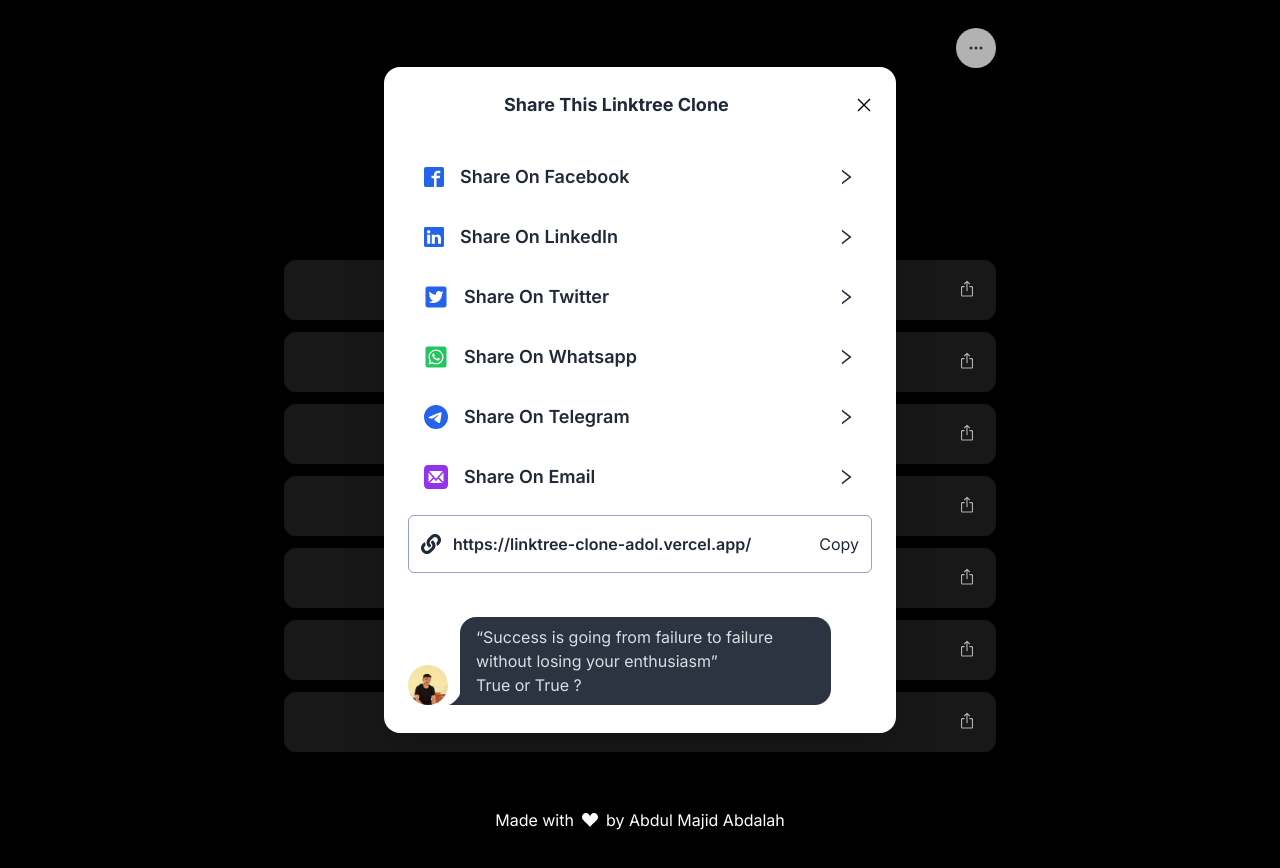
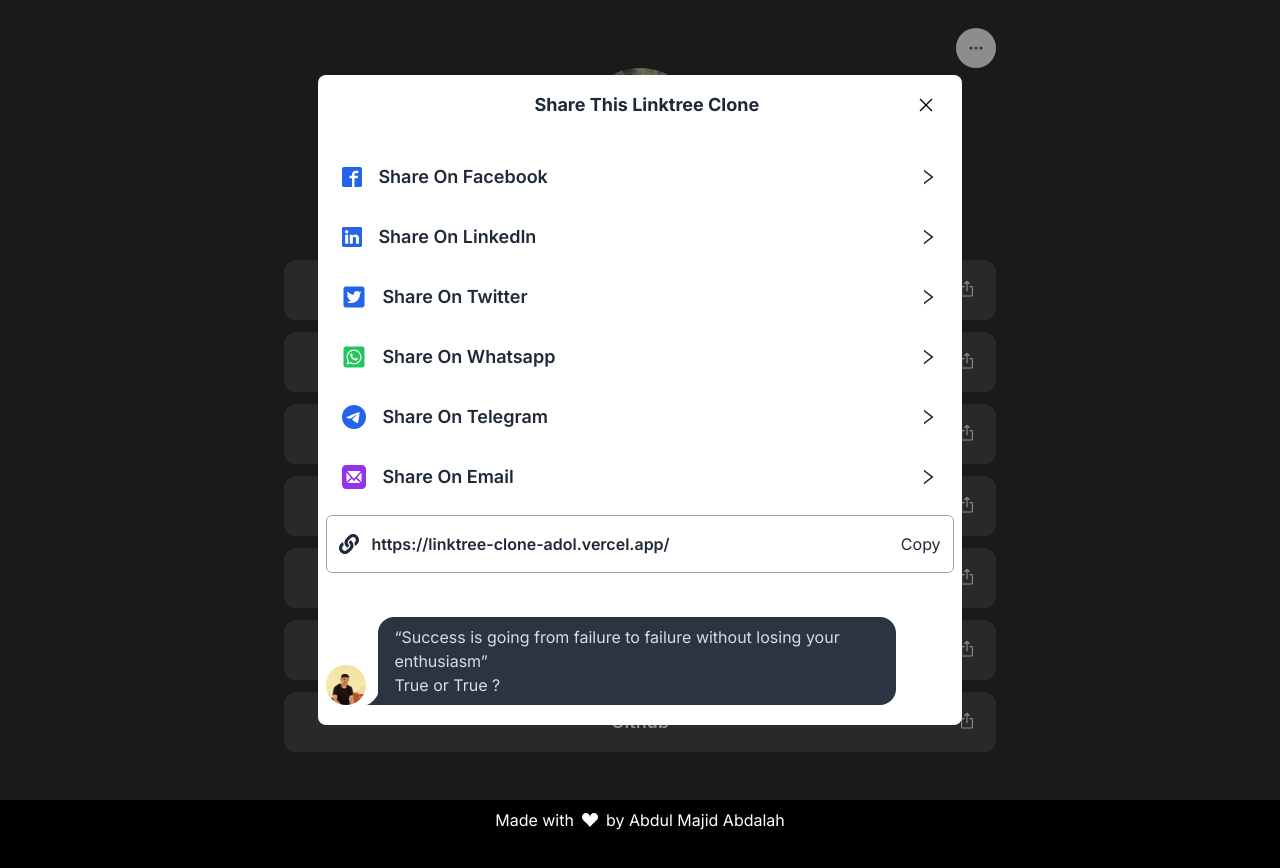
Before and after one commit to abdulmajidabdalah/linktree-clone, a Next.js app: page / in a window 1280 px wide. Both pictures are taken after a click on the button 976 px from the left and 48 px from the top of the page. Shown: the top 868 px of the page. Built offline with nearby package versions, Linux system fonts and the light colour scheme.

Commit message:
Third Modify

```diff
--- a/app/page.js
+++ b/app/page.js
@@ -34,9 +34,15 @@ const shareUrl = "https://linktree-clone-adol.vercel.app/";
 
 export default function Home() {
   const [copy, setCopy] = useState(false);
+  const [showModal, setShowModal] = useState(false);
+
+  const clickModal = () => {
+    setShowModal(!showModal);
+  };
+
   const onCopy = () => {
     setCopy(true);
-    navigator.clipboard.writeText(shareUrl)
+    navigator.clipboard.writeText(shareUrl);
     setTimeout(() => setCopy(false), 2000);
   };
   return (
@@ -44,9 +50,9 @@ export default function Home() {
       <div className="lg:w-[60%] mx-auto lg:p-7 p-3">
         <div className="flex justify-end items-center">
           <button
-            onClick={() => window.my_modal_1.showModal()}
+            onClick={clickModal}
             data-tip="Share"
-            className="bg-white px-3 py-3 text-gray-700 rounded-full flex justify-center items-center tooltip tooltip-right"
+            className="bg-white px-3 py-3 text-gray-700 rounded-full flex justify-center items-center tooltip lg:tooltip-right tooltip-left"
           >
             <BsThreeDots />
           </button>
@@ -73,7 +79,7 @@ export default function Home() {
                 <p className="text-center">{item.name}</p>
               </a>
               <div
-                onClick={() => window.my_modal_1.showModal()}
+                onClick={clickModal}
                 className="float-right hover:bg-[#444] duration-300 px-1 py-1 rounded-full -mt-7 cursor-pointer"
               >
                 <p>
@@ -88,16 +94,15 @@ export default function Home() {
         </p>
       </div>
       {/* MODAL */}
-      <dialog id="my_modal_1" className="modal">
-        <form method="dialog" className="modal-box">
+      {showModal ? (
+        <div className="bg-white/10 backdrop-brightness-50 h-screen fixed top-0 z-40 overflow-auto flex justify-center items-center w-full">
+          <div className="bg-white rounded-lg py-4 px-2">
             <div className="flex justify-between items-center">
-            <h1 className="text-lg font-bold lg:ml-24">
+              <h1 className="text-lg font-bold lg:ml-52">
                 Share This Linktree Clone
               </h1>
-            <div className="modal-action mt-0">
-              <button className="">
+              <div onClick={clickModal} className="mr-5 cursor-pointer">
                 <GrClose />
-              </button>
               </div>
             </div>
             <div className="grid grid-cols-1 gap-2 mt-8">
@@ -184,10 +189,13 @@ export default function Home() {
                 </div>
               </EmailShareButton>
             </div>
-            <div onClick={onCopy} className="flex justify-between items-center px-3 rounded-md mt-3 py-4 border border-slate-400 cursor-pointer">
-              <div className="flex items-center gap-3 text-xl font-semibold">
+            <div
+              onClick={onCopy}
+              className="flex justify-between items-center lg:px-3 px-2 rounded-md mt-3 py-4 border border-slate-400 cursor-pointer"
+            >
+              <div className="flex items-center gap-3 lg:text-xl font-semibold">
                 <FaLink />
-                <p className="text-base">https://linktree-clone-adol.vercel.app/</p>
+                <p className="lg:text-base text-sm">{shareUrl}</p>
               </div>
               {copy ? <p className="text-success">Copied!</p> : <p>Copy</p>}
             </div>
@@ -203,8 +211,9 @@ export default function Home() {
                 True or True ?
               </div>
             </div>
-        </form>
-      </dialog>
+          </div>
+        </div>
+      ) : undefined}
     </main>
   );
 }
```
Lines whose indentation alone changed are shown as unchanged.
